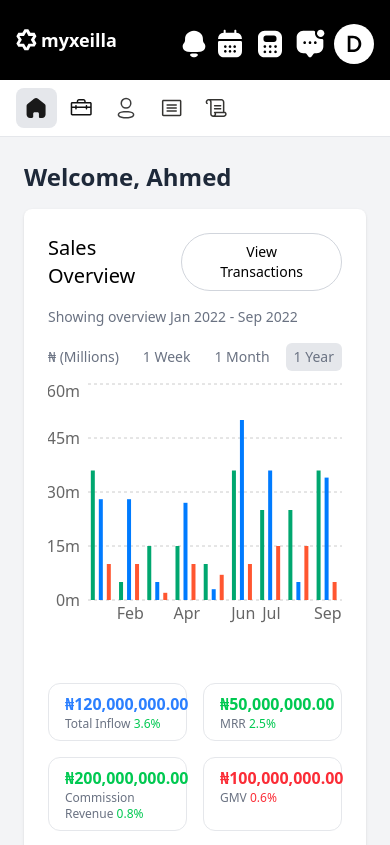
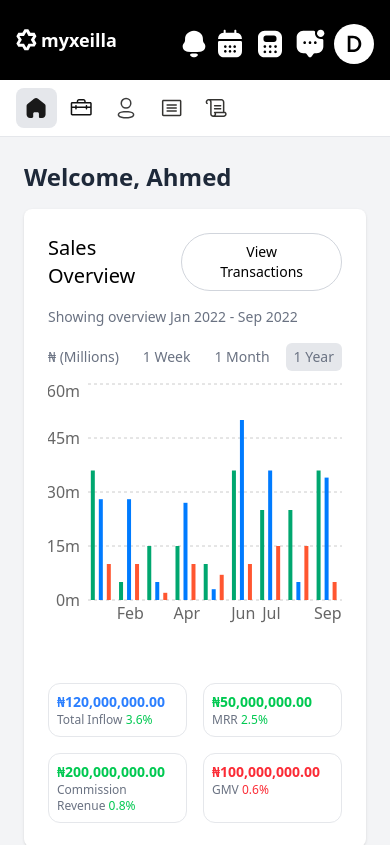
Before and after one commit to abbyy222/myxeilla, a React (Vite) app: page / in a window 390 px wide. Shown: the top 845 px of the page. Built offline with nearby package versions, Linux system fonts and the light colour scheme.

Commit message:
Update DashboardContent.jsx

```diff
--- a/src/DashboardContent.jsx
+++ b/src/DashboardContent.jsx
@@ -69,21 +69,21 @@ const DashboardContent = () => {
             </div>
 
             {/* Metric Cards Container - Now using flex-grow */}
-           <div className="grid grid-cols-2 gap-4 flex-grow">
-    <div className="bg-white rounded-xl border border-gray-200 px-4 py-2">
-        <p className="text-base md:text-lg font-bold text-blue-500">₦120,000,000.00</p>
+   <div className="grid grid-cols-2 gap-4 flex-grow">
+    <div className="bg-white rounded-xl border border-gray-200 px-2 sm:px-4 py-2">
+        <p className="text-sm sm:text-base md:text-lg font-bold text-blue-500">₦120,000,000.00</p>
         <p className="text-xs text-gray-500">Total Inflow <span className="text-green-500">3.6%</span></p>
     </div>
-    <div className="bg-white rounded-xl border border-gray-200 px-4 py-2">
-        <p className="text-base md:text-lg font-bold text-green-500">₦50,000,000.00</p>
+    <div className="bg-white rounded-xl border border-gray-200 px-2 sm:px-4 py-2">
+        <p className="text-sm sm:text-base md:text-lg font-bold text-green-500">₦50,000,000.00</p>
         <p className="text-xs text-gray-500">MRR <span className="text-green-500">2.5%</span></p>
     </div>
-    <div className="bg-white rounded-xl border border-gray-200 px-4 py-2">
-        <p className="text-base md:text-lg font-bold text-green-500">₦200,000,000.00</p>
+    <div className="bg-white rounded-xl border border-gray-200 px-2 sm:px-4 py-2">
+        <p className="text-sm sm:text-base md:text-lg font-bold text-green-500">₦200,000,000.00</p>
         <p className="text-xs text-gray-500">Commission Revenue <span className="text-green-500">0.8%</span></p>
     </div>
-    <div className="bg-white rounded-xl border border-gray-200 px-4 py-2">
-        <p className="text-base md:text-lg font-bold text-red-500">₦100,000,000.00</p>
+    <div className="bg-white rounded-xl border border-gray-200 px-2 sm:px-4 py-2">
+        <p className="text-sm sm:text-base md:text-lg font-bold text-red-500">₦100,000,000.00</p>
         <p className="text-xs text-gray-500">GMV <span className="text-red-500">0.6%</span></p>
     </div>
 </div>
```
